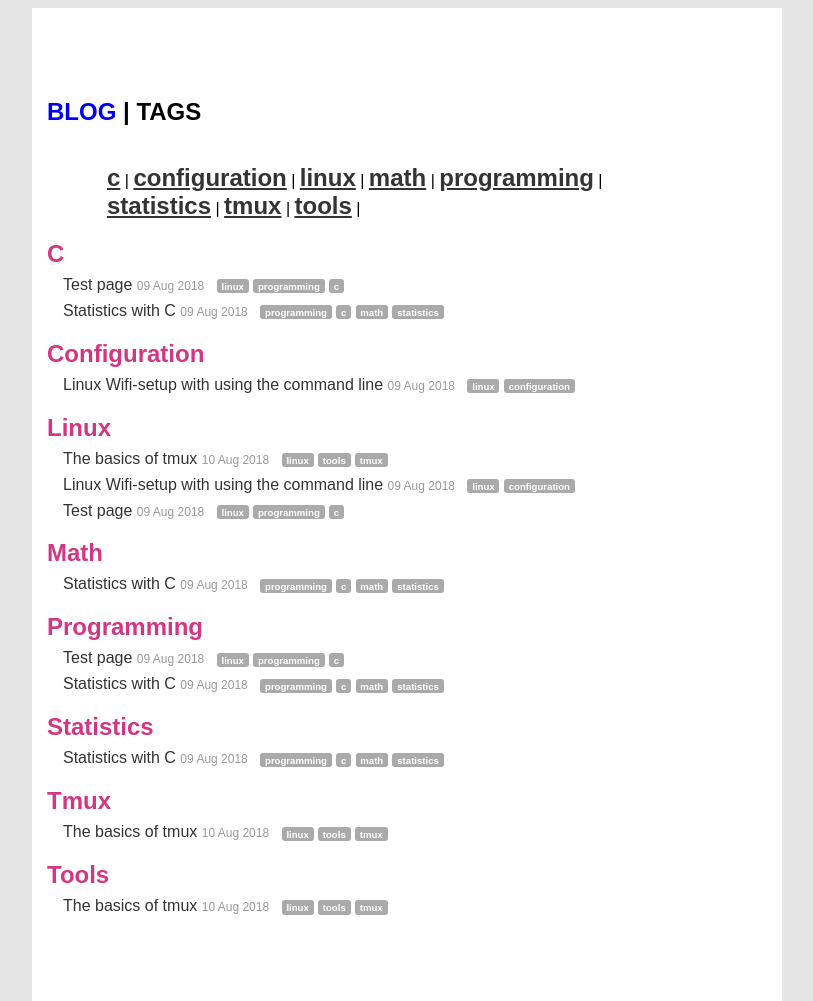
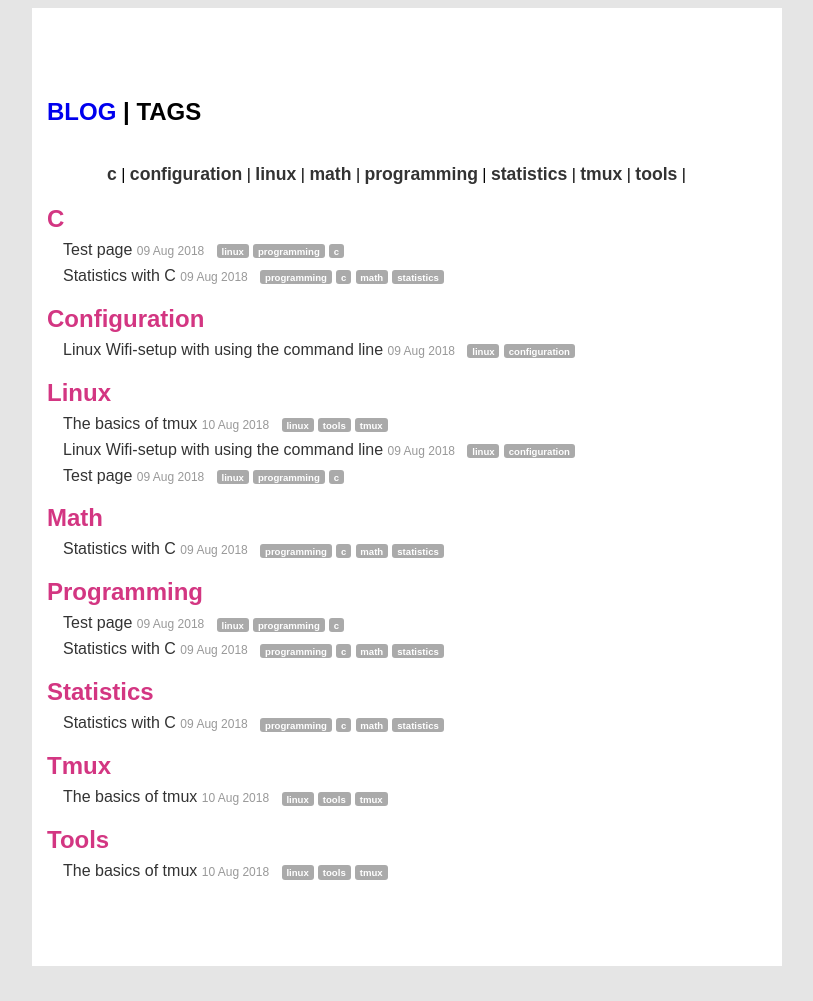
Before and after one commit to execas/execas.github.io, a Jekyll site: the page built from tags.html, in a window 1280 px wide. Shown: the whole page, without its empty margins (233-1046 px from the left). Built offline with Jekyll 4.4.1, drawn with Linux system fonts in a browser that asks for light colours; after the commit the page ends 966 px from its top, so only the background shows below that.

Commit message:
Update execas.css

```diff
--- a/css/execas.css
+++ b/css/execas.css
@@ -22,9 +22,6 @@
      margin-right: auto;
 }
 
-
-
-
 pre {
      background-color: #f8f8ff;
      padding-left: 5px;
@@ -32,13 +29,11 @@
      white-space: pre;
      overflow: auto;
 }
-
 pre code {
      font-size:12px;
      border-style: none;
      background-color: #f8f8ff;
 }
-
 code {
      background-color: #fefefe;
      font-size:12px;
@@ -105,9 +100,8 @@
 }
 
 .tag-mark {
-    font-size: 150%;
+    font-size: 110%;
     color: #333;
-    text-decoration: underline;
     font-weight: bold;
     }
 
```
